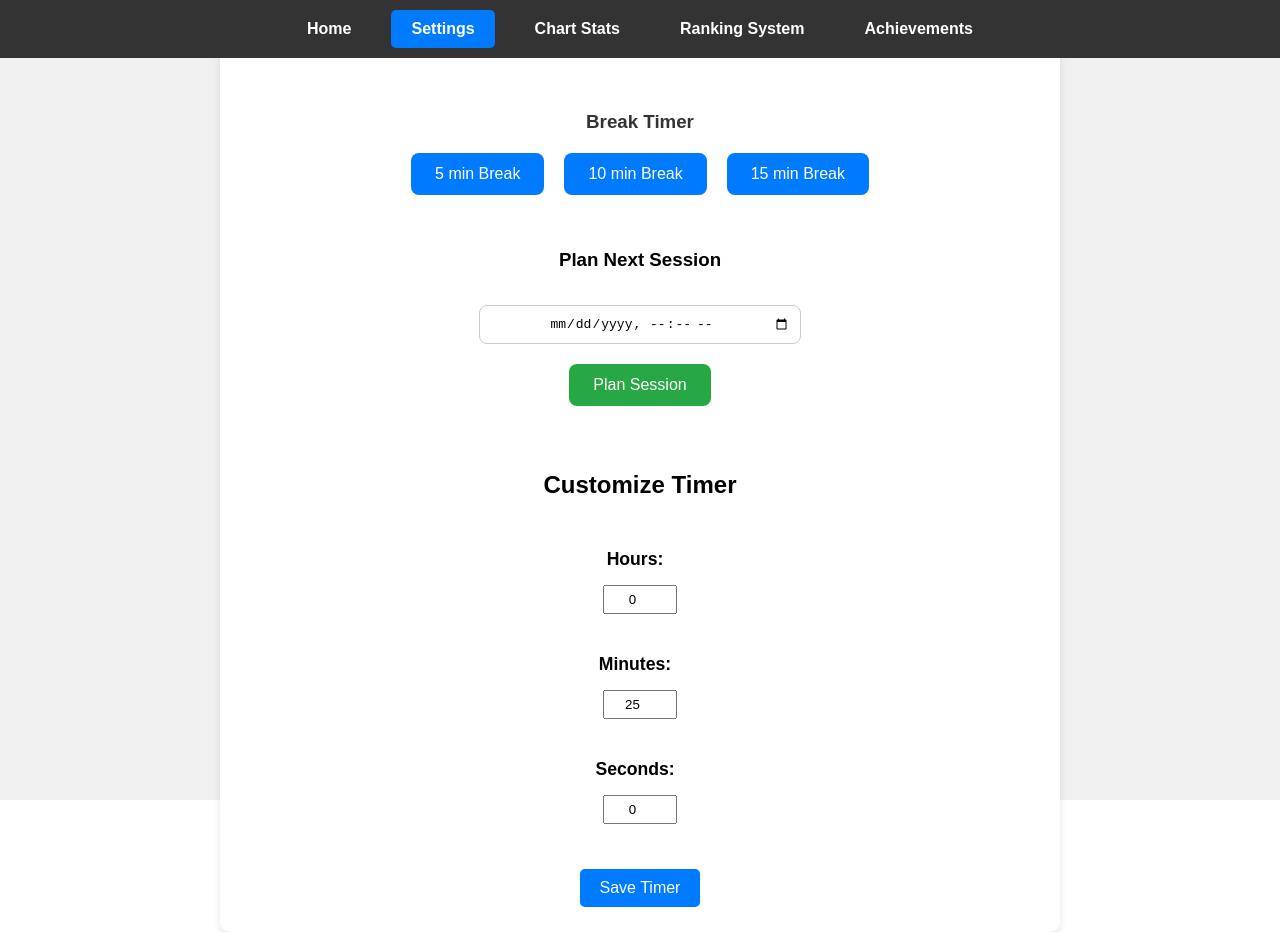
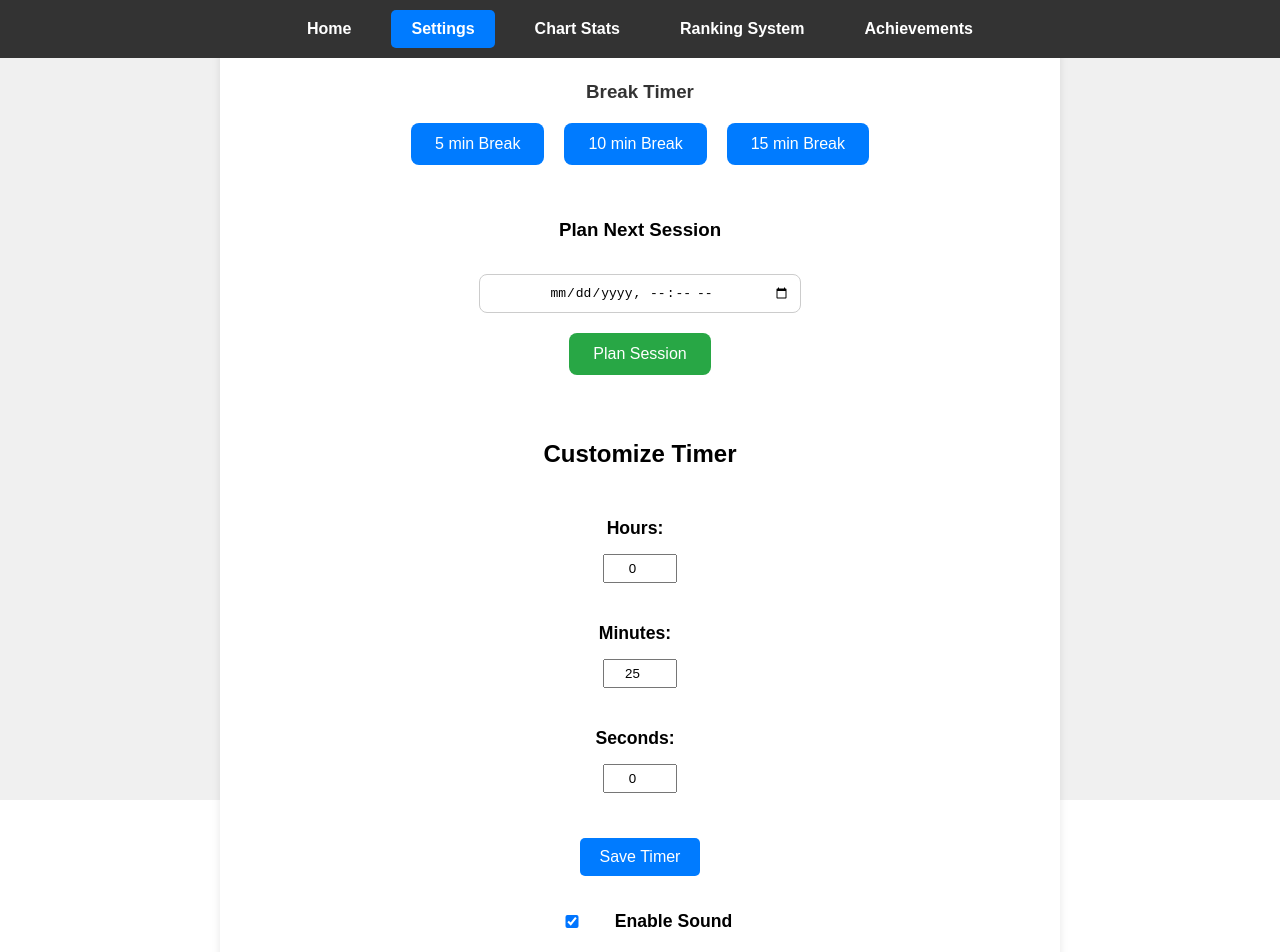
Before and after one commit to KeithG-stack/Time-Time, a React (Vite) app: page /settings in a window 1280 px wide. Shown: the top 952 px of the page. Built offline with nearby package versions, Linux system fonts and the light colour scheme.

Commit message:
added sound to settings

```diff
--- a/src/App.jsx
+++ b/src/App.jsx
@@ -45,6 +45,15 @@ function App() {
     });
 
     /**
+     * Sound enabled state
+     * @type {[boolean, Function]}
+     */
+    const [isSoundEnabled, setIsSoundEnabled] = useState(() => {
+        const savedSoundSetting = localStorage.getItem("isSoundEnabled");
+        return savedSoundSetting ? JSON.parse(savedSoundSetting) : true; // Default to true
+    });
+
+    /**
      * Handles theme color change
      * @param {string} color - New theme color
      */
@@ -73,6 +82,14 @@ function App() {
     };
 
     /**
+     * Handles sound setting change
+     * @param {boolean} newSoundSetting - New sound setting
+     */
+    const handleSoundChange = (newSoundSetting) => {
+        setIsSoundEnabled(newSoundSetting);
+    };
+
+    /**
      * Updates body background color when theme changes
      */
     useEffect(() => {
@@ -90,9 +107,10 @@ function App() {
                                 title="Focus Timer"
                                 addSession={addSession}
                                 initialTime={customTimer}
+                                isSoundEnabled={isSoundEnabled}
                             />
                         } />
-                        <Route path="/settings" element={<Settings onThemeChange={handleThemeChange} onTimerChange={handleTimerChange} />} />
+                        <Route path="/settings" element={<Settings onThemeChange={handleThemeChange} onTimerChange={handleTimerChange} onSoundChange={handleSoundChange} />} />
                         <Route path="/chart-stats" element={<ChartStats sessions={sessions} />} />
                         <Route path="/achievements" element={<Achievements />} />
                         <Route path="/ranking-system" element={<RankingSystem />} />
--- a/src/settings/Settings.jsx
+++ b/src/settings/Settings.jsx
@@ -4,7 +4,7 @@ import pageStyles from './PageLayout.module.css';
 import { useNotifications } from './settingsContext';
 import Navbar from "./Navbar";
 
-const Settings = ({ onThemeChange, onTimerChange }) => {
+const Settings = ({ onThemeChange, onTimerChange, onSoundChange }) => {
     const [breakTime, setBreakTime] = useState(0);
     const handleBreak = (breakDuration) => {
         setBreakTime(breakDuration);
@@ -70,6 +70,18 @@ const Settings = ({ onThemeChange, onTimerChange }) => {
 
         onTimerChange(totalSeconds); // Pass the custom time to the parent component
         alert("Timer settings saved!");
+    };
+
+    const [isSoundEnabled, setIsSoundEnabled] = useState(() => {
+        const savedSoundSetting = localStorage.getItem("isSoundEnabled");
+        return savedSoundSetting ? JSON.parse(savedSoundSetting) : true; // Default to true
+    });
+
+    const handleSoundToggle = () => {
+        const newSoundSetting = !isSoundEnabled;
+        setIsSoundEnabled(newSoundSetting);
+        localStorage.setItem("isSoundEnabled", JSON.stringify(newSoundSetting));
+        onSoundChange(newSoundSetting);
     };
 
     return (
@@ -143,6 +155,17 @@ const Settings = ({ onThemeChange, onTimerChange }) => {
                             </div>
                             <button onClick={handleSave}>Save Timer</button>
                         </div>
+
+                        <div className={styles.settingItem}>
+                            <label>
+                                <input
+                                    type="checkbox"
+                                    checked={isSoundEnabled}
+                                    onChange={handleSoundToggle}
+                                />
+                                Enable Sound
+                            </label>
+                        </div>
                     </div>
                 </div>
             </div>
--- a/src/timer/TimerDisplay.jsx
+++ b/src/timer/TimerDisplay.jsx
@@ -9,33 +9,23 @@ import Navbar from "../settings/Navbar";
  * @param {Object} props - Component props
  * @param {string} props.title - The title to display above the timer
  * @param {number} props.initialTime - Initial time in seconds for the timer
+ * @param {boolean} props.isSoundEnabled - Whether sound effects are enabled
  * @returns {JSX.Element} The timer display component with controls and progress visualization
  */
-const TimerDisplay = ({ title, initialTime }) => {
-    /** @type {[number, Function]} Current time remaining in seconds */
+const TimerDisplay = ({ title, initialTime, isSoundEnabled }) => {
     const [time, setTime] = useState(initialTime);
-    /** @type {[boolean, Function]} Whether timer is currently running */
     const [isRunning, setIsRunning] = useState(false);
-    /** @type {[number, Function]} Current streak count of consecutive days with sessions */
     const [streak, setStreak] = useState(() => {
-        // Load streak from localStorage or default to 0
         const savedStreak = localStorage.getItem("streak");
         return savedStreak ? parseInt(savedStreak, 10) : 0;
     });
-    /** @type {[Date|null, Function]} Date of last completed session */
     const [lastSessionDate, setLastSessionDate] = useState(() => {
-        // Load last session date from localStorage
         const savedDate = localStorage.getItem("lastSessionDate");
         return savedDate ? new Date(savedDate) : null;
     });
-    /** @type {[string, Function]} Current motivational quote */
     const [motivationalQuote, setMotivationalQuote] = useState("");
-    /** @type {[boolean, Function]} Whether sound effects are enabled */
-    const [isSoundEnabled, setIsSoundEnabled] = useState(true);
-    /** @type {[string, Function]} Selected audio file path for timer completion */
     const [selectedAudio, setSelectedAudio] = useState('/alarm.mp3');
 
-    /** Array of motivational quotes to display */
     const motivationalQuotes = useMemo(() => [
         "The secret of getting ahead is getting started.",
         "Don't watch the clock; do what it takes. Keep going.",
@@ -47,12 +37,10 @@ const TimerDisplay = ({ title, initialTime }) => {
         "Small steps every day lead to big achievements."
     ], []);
 
-    // Set random motivational quote on mount
     useEffect(() => {
         setMotivationalQuote(motivationalQuotes[Math.floor(Math.random() * motivationalQuotes.length)]);
     }, [motivationalQuotes]);
 
-    // Timer countdown effect
     useEffect(() => {
         let interval;
         if (isRunning && time > 0) {
@@ -65,34 +53,19 @@ const TimerDisplay = ({ title, initialTime }) => {
         return () => clearInterval(interval);
     }, [isRunning, time]);
 
-    /**
-     * Starts the timer countdown
-     */
     const handleStart = () => {
         setIsRunning(true);
     };
 
-    /**
-     * Pauses the timer countdown
-     */
     const handlePause = () => {
         setIsRunning(false);
     };
 
-    /**
-     * Resets the timer to initial time
-     */
     const handleReset = () => {
         setIsRunning(false);
         setTime(initialTime);
     };
 
-    /**
-     * Handles timer completion logic including:
-     * - Playing completion sound
-     * - Updating streak counter
-     * - Saving session data
-     */
     const handleTimerComplete = () => {
         setIsRunning(false);
         if (isSoundEnabled) {
@@ -101,29 +74,24 @@ const TimerDisplay = ({ title, initialTime }) => {
         }
         alert("Time's up! Great job!");
 
-        // Update streak logic
         const today = new Date();
         if (lastSessionDate) {
             const diffInTime = today.getTime() - lastSessionDate.getTime();
             const diffInDays = Math.floor(diffInTime / (1000 * 60 * 60 * 24));
 
             if (diffInDays === 1) {
-                // Increment streak if the session is completed the next day
                 const newStreak = streak + 1;
                 setStreak(newStreak);
                 localStorage.setItem("streak", newStreak);
             } else if (diffInDays > 1) {
-                // Reset streak if more than one day has passed
                 setStreak(1);
                 localStorage.setItem("streak", 1);
             }
         } else {
-            // First session, initialize streak
             setStreak(1);
             localStorage.setItem("streak", 1);
         }
 
-        // Save today's date as the last session date
         setLastSessionDate(today);
         localStorage.setItem("lastSessionDate", today.toISOString());
     };
@@ -150,28 +118,6 @@ const TimerDisplay = ({ title, initialTime }) => {
                         />
                     </div>
 
-                    <div className={timerStyles.audioSettings}>
-                        <label>
-                            <input
-                                type="checkbox"
-                                checked={isSoundEnabled}
-                                onChange={() => setIsSoundEnabled(!isSoundEnabled)}
-                            />
-                            Enable Sound
-                        </label>
-                        <label>
-                            Select Audio:
-                            <select
-                                value={selectedAudio}
-                                onChange={(e) => setSelectedAudio(e.target.value)}
-                            >
-                                <option value="/alarm.mp3">Default Alarm</option>
-                                <option value="/beep.mp3">Beep</option>
-                                <option value="/chime.mp3">Chime</option>
-                            </select>
-                        </label>
-                    </div>
-
                     <div className={timerStyles.controls}>
                         <button onClick={handleStart} disabled={isRunning}>Start</button>
                         <button onClick={handlePause} disabled={!isRunning}>Pause</button>
```
Also changed, not shown: src/timer/TimerControls.jsx (line endings or trailing spaces).
